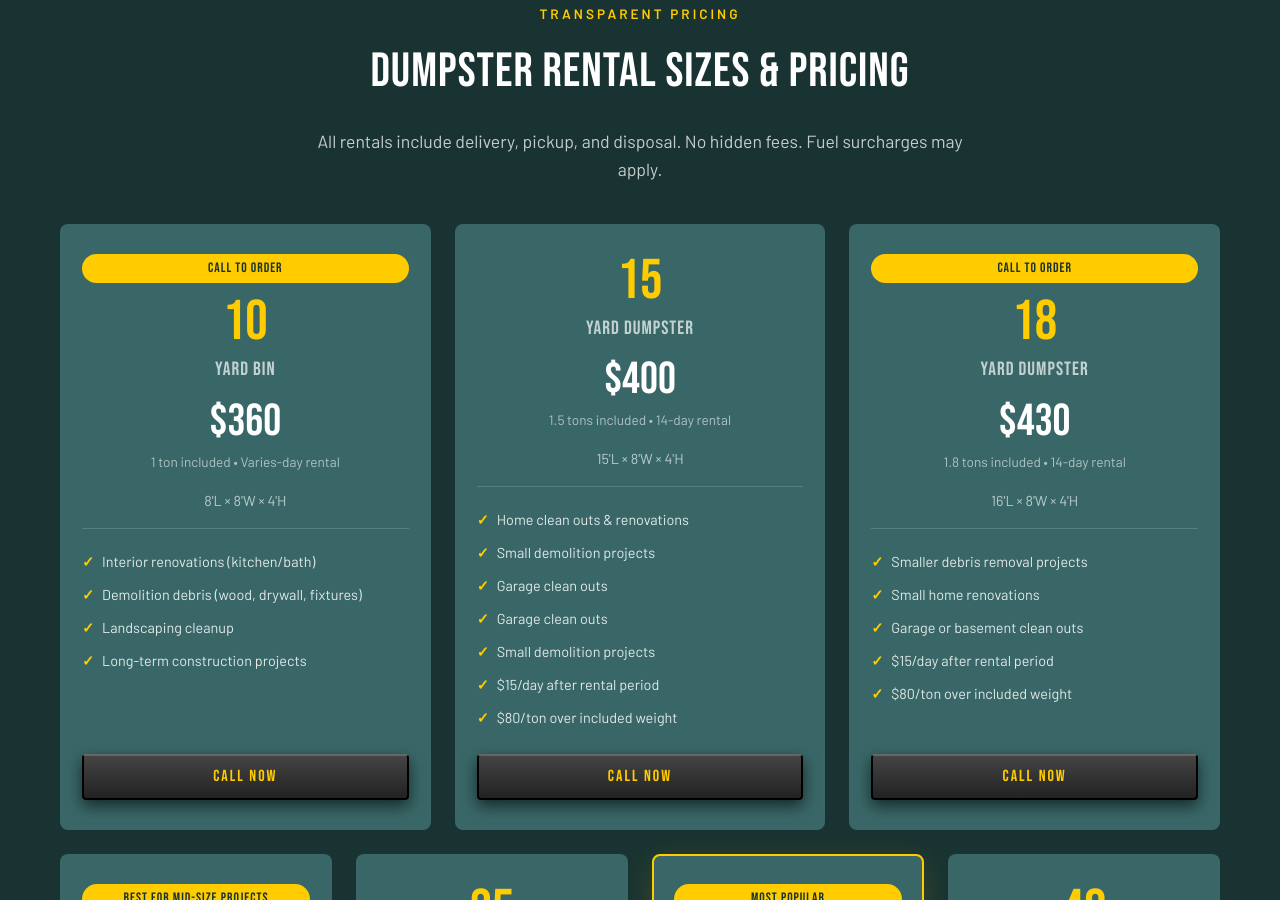
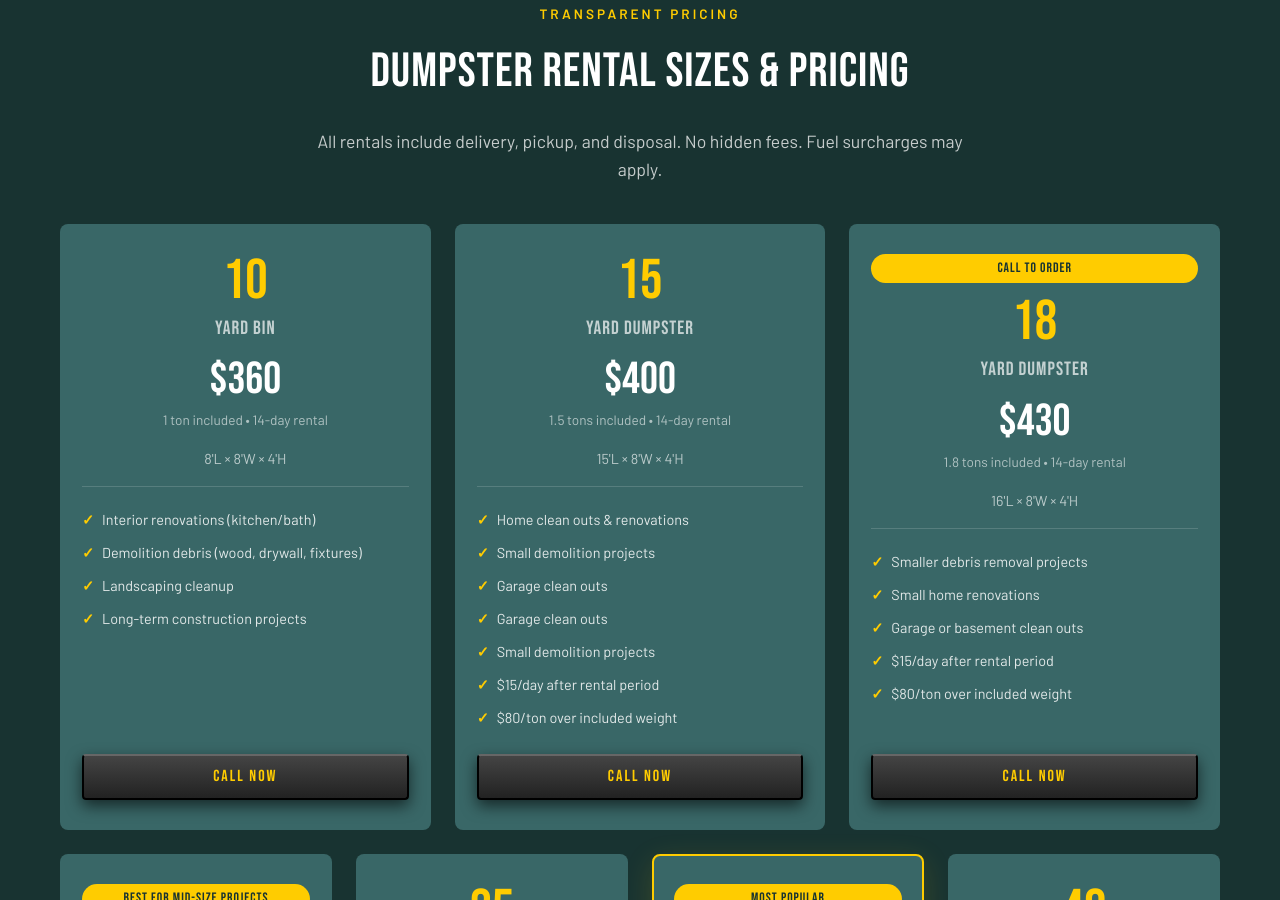
Before and after one commit to JimmyFlame77/A-Better-Hauling, a Jekyll site: the page built from index.html, in a window 1280 px wide and 900 px high, scrolled down 2348 px. Built offline with Jekyll 4.4.1, drawn with Linux system fonts in a browser that asks for light colours.

Commit message:
Update pricing.yml

```diff
--- a/_data/pricing.yml
+++ b/_data/pricing.yml
@@ -2,10 +2,10 @@
   title: "10 Yard Bin"
   price: "360"
   dimensions: "8'L × 8'W × 4'H"
-  rental_days: "Varies"
+  rental_days: "14"
   tonnage: "1 ton"
   featured: false
-  badge: "Call to Order"
+  badge: null
   note: "Long-term construction, custom builds, extended job sites"
   features:
     - "Interior renovations (kitchen/bath)"
```
